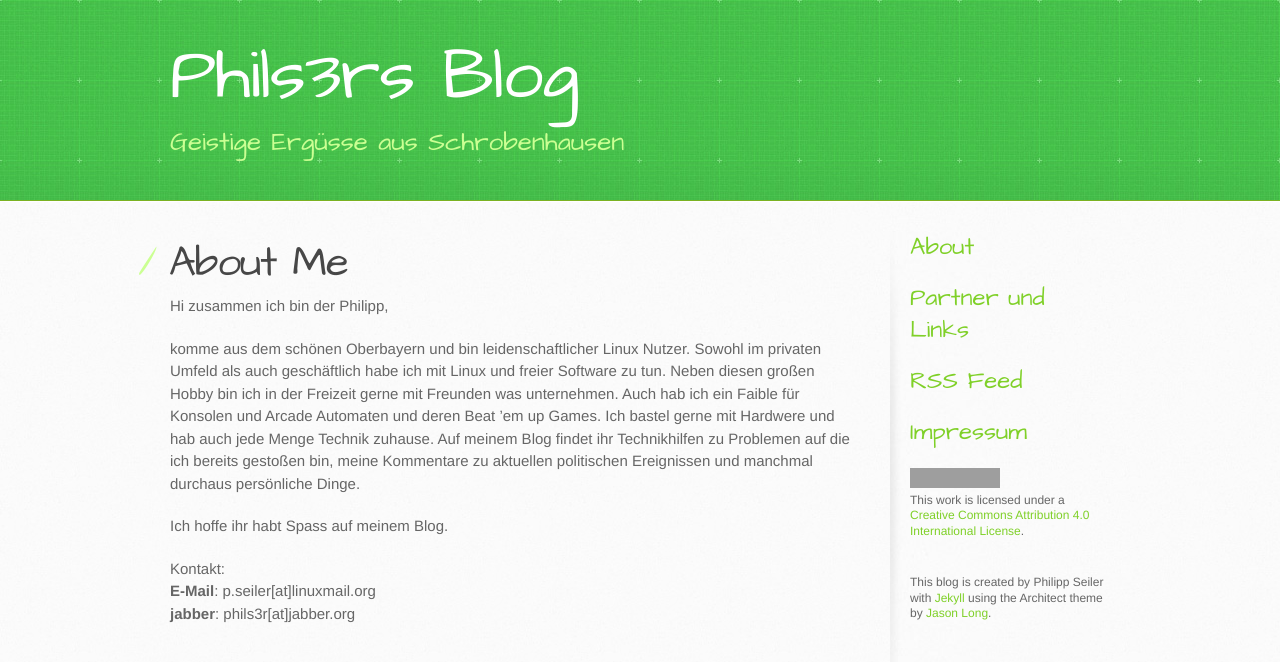
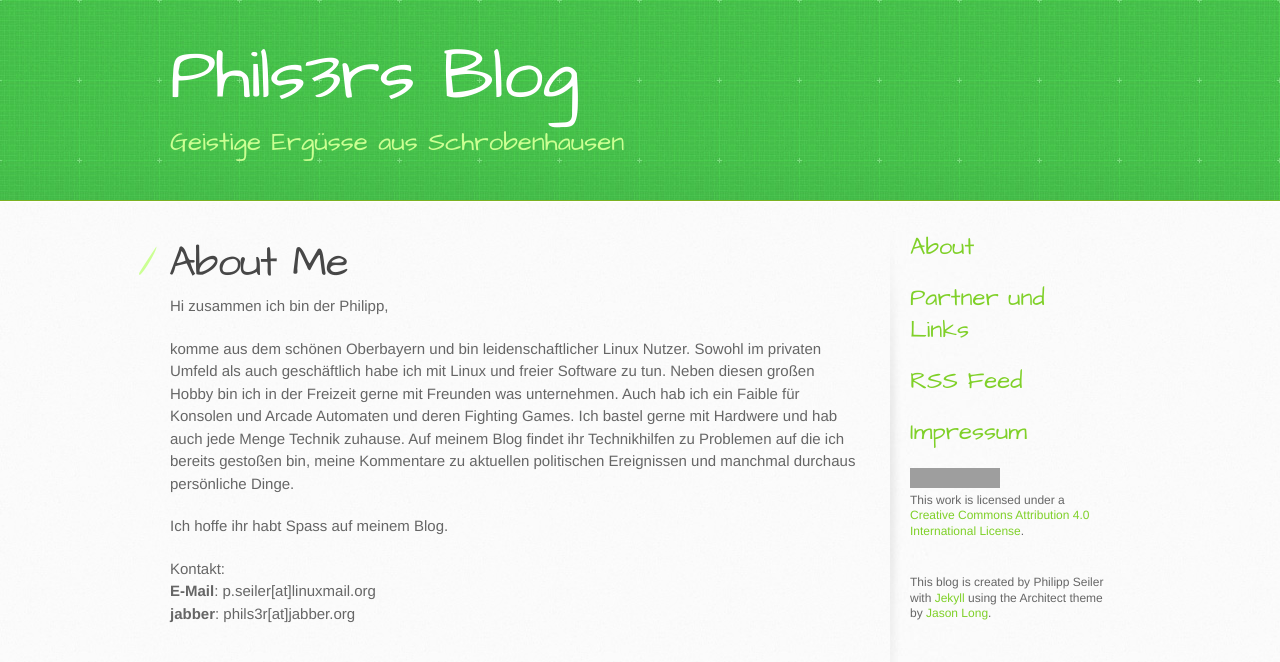
Before and after one commit to pseiler/phils3rs_blog, a Jekyll site: the page built from about.html, in a window 1280 px wide. Shown: the top 662 px of the page. Built offline with Jekyll 4.4.1, drawn with Linux system fonts in a browser that asks for light colours; Markdown is read by kramdown in place of the engine named in the settings; grey boxes are pictures that could not be loaded.

Commit message:
replaced Beat em Ups with Fighting Games

```diff
--- a/about.html
+++ b/about.html
@@ -7,7 +7,7 @@
   <h1>About Me</h1>
 <p>Hi zusammen ich bin der Philipp,</p>
 
-<p>komme aus dem schönen Oberbayern und bin leidenschaftlicher Linux Nutzer. Sowohl im privaten Umfeld als auch geschäftlich habe ich mit Linux und freier Software zu tun. Neben diesen großen Hobby bin ich in der Freizeit gerne mit Freunden was unternehmen. Auch hab ich ein Faible für Konsolen und Arcade Automaten und deren Beat ’em up Games. Ich bastel gerne mit Hardwere und hab auch jede Menge Technik zuhause. Auf meinem Blog findet ihr Technikhilfen zu Problemen auf die ich bereits gestoßen bin, meine Kommentare zu aktuellen politischen Ereignissen und manchmal durchaus persönliche Dinge.</p>
+<p>komme aus dem schönen Oberbayern und bin leidenschaftlicher Linux Nutzer. Sowohl im privaten Umfeld als auch geschäftlich habe ich mit Linux und freier Software zu tun. Neben diesen großen Hobby bin ich in der Freizeit gerne mit Freunden was unternehmen. Auch hab ich ein Faible für Konsolen und Arcade Automaten und deren Fighting Games. Ich bastel gerne mit Hardwere und hab auch jede Menge Technik zuhause. Auf meinem Blog findet ihr Technikhilfen zu Problemen auf die ich bereits gestoßen bin, meine Kommentare zu aktuellen politischen Ereignissen und manchmal durchaus persönliche Dinge.</p>
 
 <p>Ich hoffe ihr habt Spass auf meinem Blog.</p>
 
```
